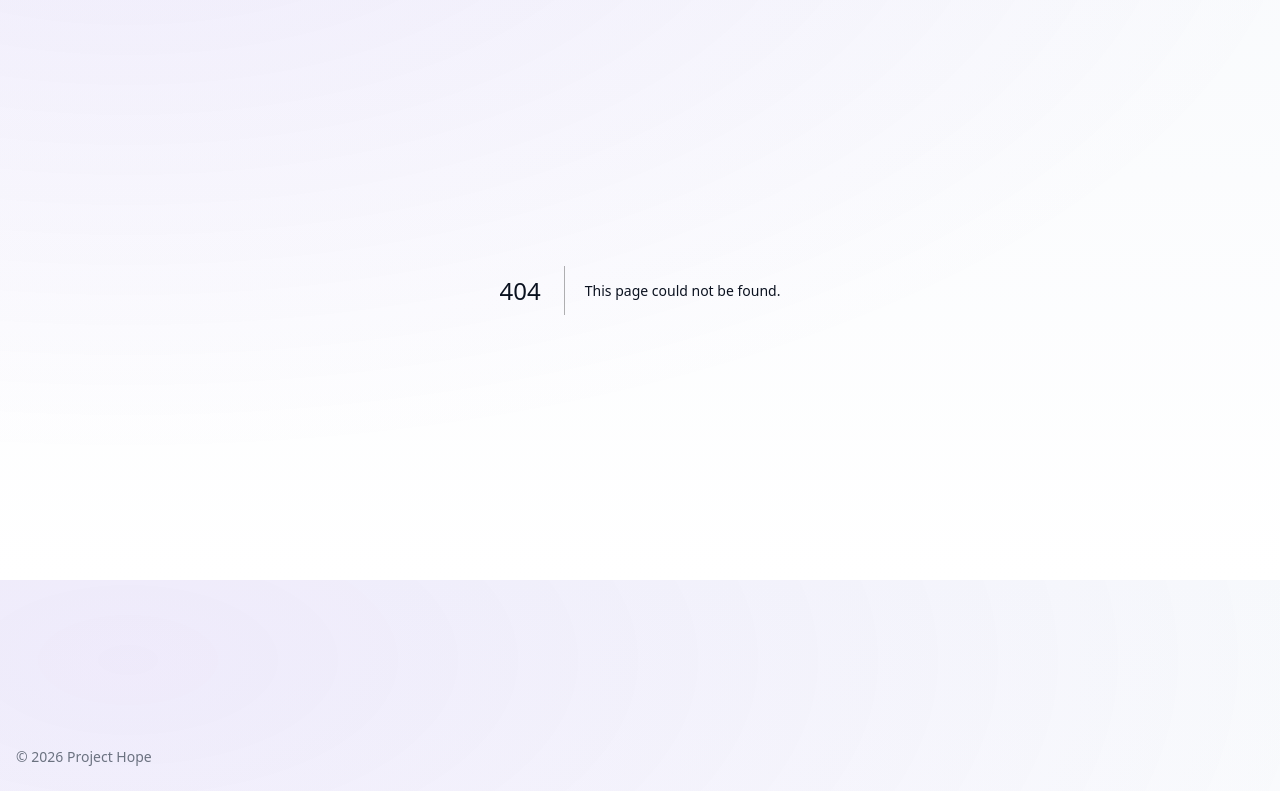
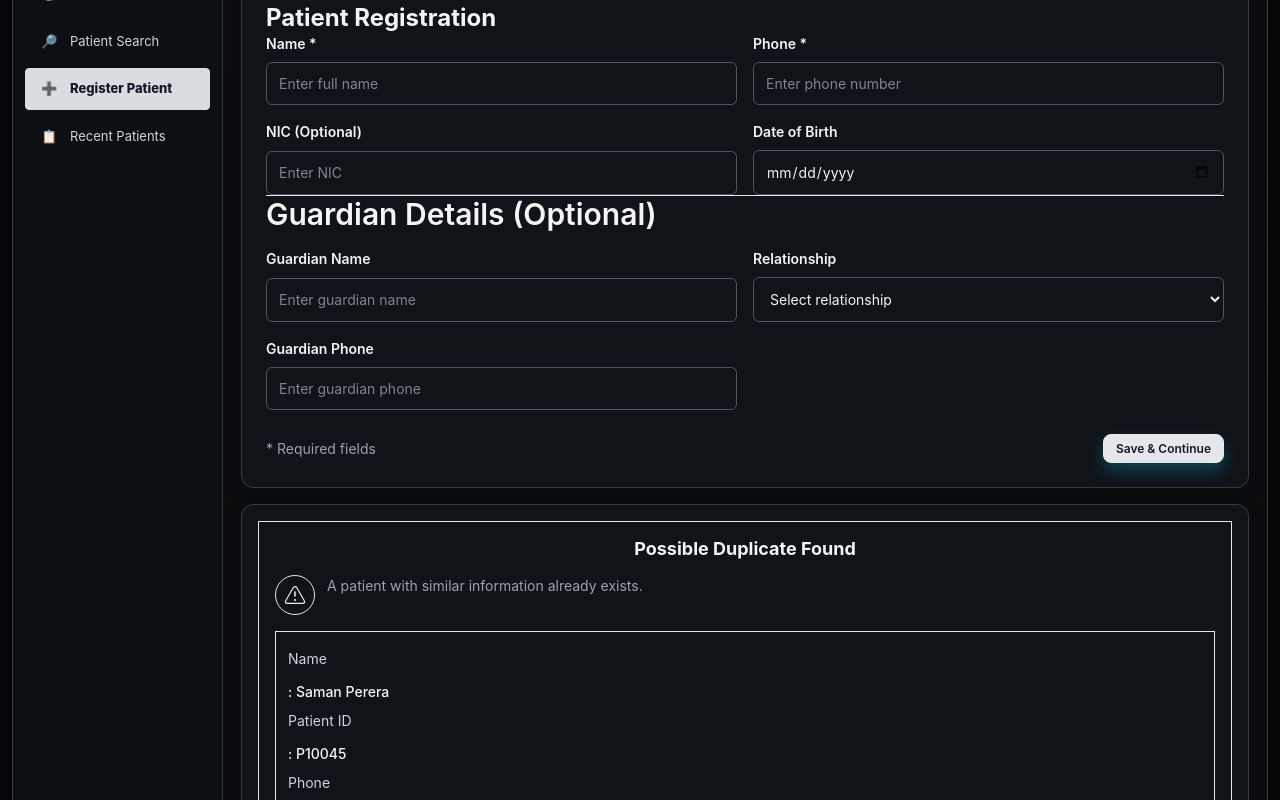
Before and after one commit to HORIZONIX-1/medicare, a Next.js app in the folder frontend/: page /receptionist/patients/register in a window 1280 px wide. Before the commit this address had no page. Shown: the part 220-1020 px from the top of the page. Built offline with nearby package versions, Linux system fonts and the light colour scheme.

Commit message:
feat: Register Patient Frontend Structure

```diff
--- /dev/null
+++ b/frontend/app/receptionist/patients/register/page.tsx
@@ -0,0 +1,15 @@
+import React from "react";
+import ReceptionistShell from "../../../../components/receptionist/ReceptionistShell";
+import RegisterPatient from "../../../../components/receptionist/RegisterPatient";
+
+export const metadata = {
+  title: "Patient Registration",
+};
+
+export default function RegisterPatientPage() {
+  return (
+    <ReceptionistShell title="Register Patient">
+      <RegisterPatient />
+    </ReceptionistShell>
+  );
+}
--- a/frontend/components/receptionist/ReceptionistShell.tsx
+++ b/frontend/components/receptionist/ReceptionistShell.tsx
@@ -47,7 +47,7 @@ export default function ReceptionistShell({ children, title }: Props) {
 
             <nav className="rec-nav" aria-label="Receptionist navigation">
               {navItems.map((item) => {
-                const active = item.kind === "route" && (pathname === item.href || pathname?.startsWith(item.href + "/"));
+                const active = item.kind === "route" && pathname === item.href;
                 return (
                   <Link key={item.href} href={item.href} className={`rec-nav-link ${active ? "active" : ""}`}>
                     <span className="rec-nav-icon">{item.icon}</span>
@@ -90,8 +90,8 @@ export default function ReceptionistShell({ children, title }: Props) {
 }
 
 const shellStyles = `
-.rec-frame{position:fixed;inset:0;background:#050608;padding:12px;box-sizing:border-box}
-.rec-root{display:flex;min-height:100%;width:100%;font-family:Inter,system-ui,Segoe UI,Roboto,Helvetica,Arial;background:#0b0d10;border:1px solid #3a3f46;border-radius:8px;overflow:hidden;color:#e5e7eb}
+.rec-frame{position:relative;left:50%;right:50%;margin-left:-50vw;margin-right:-50vw;width:100vw;min-height:100vh;background:#050608;padding:12px;box-sizing:border-box;overflow-x:hidden}
+.rec-root{display:flex;min-height:calc(100vh - 24px);width:100%;font-family:Inter,system-ui,Segoe UI,Roboto,Helvetica,Arial;background:#0b0d10;border:1px solid #3a3f46;border-radius:8px;overflow:hidden;color:#e5e7eb}
 .rec-sidebar{width:210px;background:#0c0f14;border-right:1px solid #353b43;display:flex;flex-direction:column}
 .rec-brand{height:58px;display:flex;align-items:center;padding:0 16px;border-bottom:1px solid #353b43;background:#101318}
 .rec-brand-title{font-weight:800;color:#f3f4f6;font-size:14px}
@@ -123,5 +123,5 @@ const shellStyles = `
 .rec-content th,.rec-content td{border-color:#353b43 !important}
 .rec-content thead tr{background:#11151b}
 .rec-content tbody tr:hover{background:#11151b}
-@media (max-width:800px){.rec-frame{padding:0}.rec-root{border-radius:0}.rec-sidebar{display:none}.rec-top-left .rec-menu-btn{display:block}}
+@media (max-width:800px){.rec-frame{left:0;right:0;margin:0;padding:0;width:100%}.rec-root{min-height:100vh;border-radius:0}.rec-sidebar{display:none}.rec-top-left .rec-menu-btn{display:block}}
 `;
--- /dev/null
+++ b/frontend/components/receptionist/RegisterPatient.tsx
@@ -0,0 +1,124 @@
+"use client";
+
+import Link from "next/link";
+
+export default function RegisterPatient() {
+  return (
+    <div className="grid grid-cols-[minmax(0,1fr)_320px] gap-4 items-start">
+      <section className="card card-dark p-6">
+        <div className="mb-5">
+          <h1 className="text-2xl font-bold">Patient Registration</h1>
+        </div>
+
+        <div className="grid grid-cols-2 gap-4">
+          <Field label="Name *" placeholder="Enter full name" />
+          <Field label="Phone *" placeholder="Enter phone number" />
+          <Field label="NIC (Optional)" placeholder="Enter NIC" />
+          <Field
+            label="Date of Birth"
+            placeholder="dd/mm/yyyy"
+            type="date"
+            inputClassName="pr-3"
+          />
+        </div>
+
+        <div className="my-6 border-t border-white/10" />
+
+        <div className="mb-4">
+          <h2 className="text-base font-semibold">Guardian Details (Optional)</h2>
+        </div>
+
+        <div className="grid grid-cols-2 gap-4">
+          <Field label="Guardian Name" placeholder="Enter guardian name" />
+          <SelectField label="Relationship" placeholder="Select relationship" />
+          <Field label="Guardian Phone" placeholder="Enter guardian phone" />
+        </div>
+
+        <div className="mt-6 flex items-center justify-between gap-4">
+          <p className="text-sm muted">* Required fields</p>
+          <button className="btn btn-cyan min-w-40">Save &amp; Continue</button>
+        </div>
+      </section>
+
+      <aside className="card card-dark p-4 h-full">
+        <div className="border border-white/10 rounded-sm p-4 h-full flex flex-col">
+          <div className="text-center mb-4">
+            <h2 className="text-lg font-bold">Possible Duplicate Found</h2>
+          </div>
+
+          <div className="flex items-start gap-3 mb-4">
+            <div className="w-10 h-10 rounded-full border border-white/20 flex items-center justify-center flex-none">
+              <svg width="24" height="24" viewBox="0 0 24 24" fill="none" xmlns="http://www.w3.org/2000/svg" aria-hidden>
+                <path d="M12 9v4" stroke="currentColor" strokeWidth="1.6" strokeLinecap="round" />
+                <path d="M12 17h.01" stroke="currentColor" strokeWidth="2.2" strokeLinecap="round" />
+                <path d="M10.3 4.5 2.6 18a1.6 1.6 0 0 0 1.4 2.4h16a1.6 1.6 0 0 0 1.4-2.4l-7.7-13.5a1.6 1.6 0 0 0-2.8 0Z" stroke="currentColor" strokeWidth="1.2" strokeLinejoin="round" />
+              </svg>
+            </div>
+            <p className="text-sm muted leading-6">A patient with similar information already exists.</p>
+          </div>
+
+          <div className="border border-white/10 rounded-sm p-3 mb-4 text-sm">
+            <InfoRow label="Name" value="Saman Perera" />
+            <InfoRow label="Patient ID" value="P10045" />
+            <InfoRow label="Phone" value="077 123 4567" />
+            <InfoRow label="NIC" value="123456789V" />
+          </div>
+
+          <div className="grid gap-3 mt-1">
+            <Link href="/receptionist/patients" className="btn btn-ghost w-full">
+              View Existing
+            </Link>
+            <button className="btn w-full">Continue Anyway</button>
+          </div>
+
+          <p className="text-sm muted mt-auto pt-4 leading-6">
+            Please confirm if you want to continue with new registration.
+          </p>
+        </div>
+      </aside>
+    </div>
+  );
+}
+
+function Field({
+  label,
+  placeholder,
+  type = "text",
+  inputClassName = "",
+}: {
+  label: string;
+  placeholder: string;
+  type?: string;
+  inputClassName?: string;
+}) {
+  return (
+    <label className="grid gap-2 text-sm">
+      <span className="font-semibold text-slate-100">{label}</span>
+      <input type={type} placeholder={placeholder} className={`input input-bordered w-full ${inputClassName}`} />
+    </label>
+  );
+}
+
+function SelectField({ label, placeholder }: { label: string; placeholder: string }) {
+  return (
+    <label className="grid gap-2 text-sm">
+      <span className="font-semibold text-slate-100">{label}</span>
+      <select className="input input-bordered w-full">
+        <option value="">{placeholder}</option>
+        <option value="parent">Parent</option>
+        <option value="guardian">Guardian</option>
+        <option value="spouse">Spouse</option>
+        <option value="other">Other</option>
+      </select>
+    </label>
+  );
+}
+
+function InfoRow({ label, value }: { label: string; value: string }) {
+  return (
+    <div className="grid grid-cols-[92px_minmax(0,1fr)] gap-3 py-1">
+      <div className="text-slate-300">{label}</div>
+      <div className="text-slate-100 font-medium">: {value}</div>
+    </div>
+  );
+}
```
